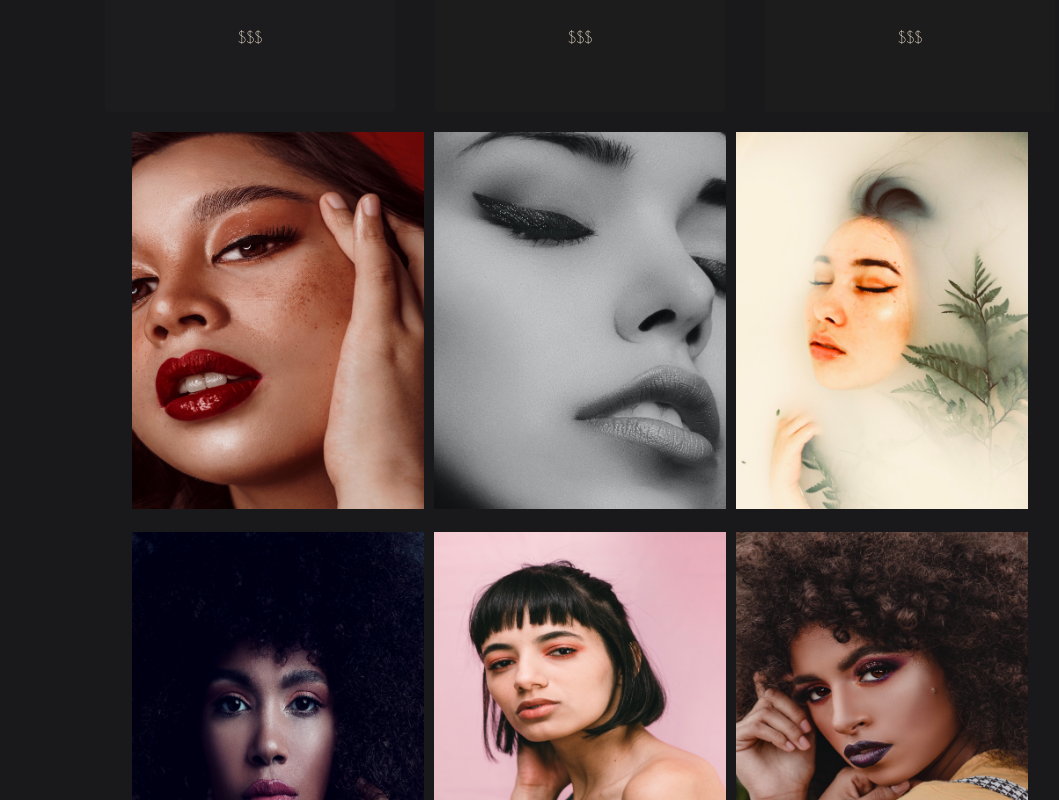
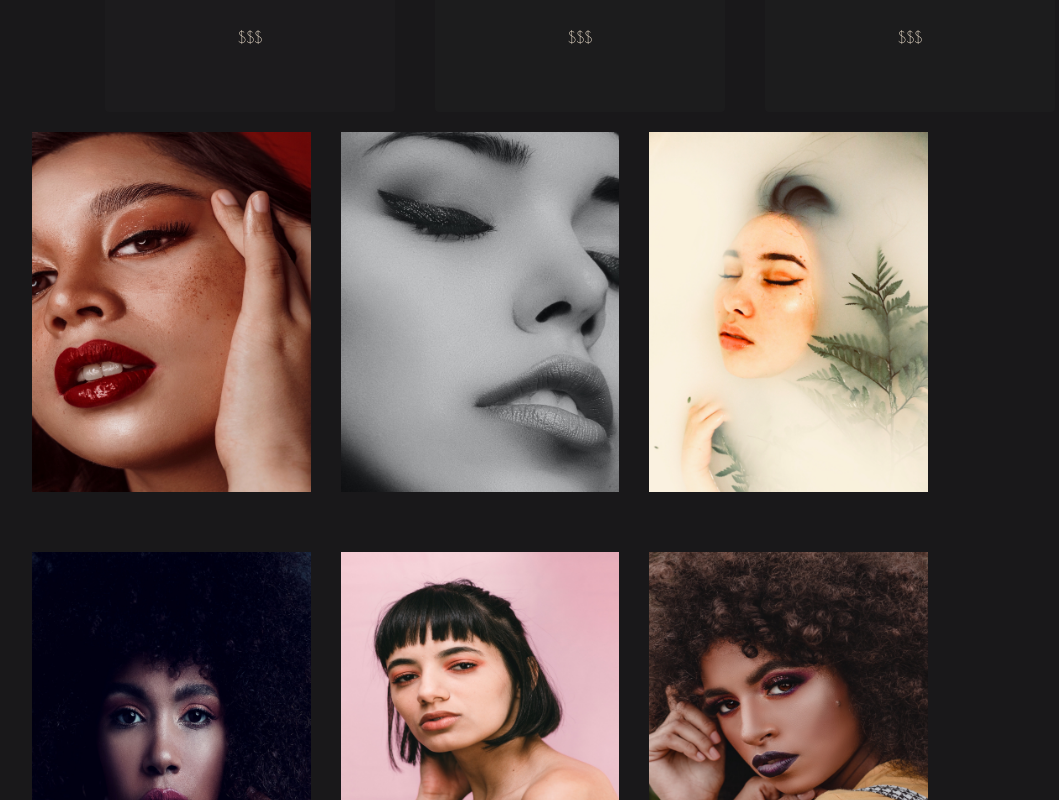
Before and after one commit to proiacm/glamlex, a React (Create React App) app: page / in a window 1280 px wide. Shown: the part 840-1640 px from the top of the page, without its empty margins (160-1219 px from the left). Built offline with nearby package versions, Linux system fonts and the light colour scheme; a web font is replaced by a local one.

Commit message:
Update Gallery.css

```diff
--- a/src/Gallery/Gallery.css
+++ b/src/Gallery/Gallery.css
@@ -1,6 +1,6 @@
 .gallery {
   display: grid;
-  grid-gap: 10px;
+  grid-gap: 30px;
   grid-template-columns: repeat(3, 1fr);
   grid-template-rows: 390px 325px 120px;
   margin: 0 auto 20px;
@@ -9,7 +9,6 @@
 
 .col-img {
   width: 100%;
-  padding-left: 100px;
   object-fit: cover;
 }
 
@@ -27,6 +26,6 @@
   .col-img {
     width: 100%;
     padding-left: 1px;
-    padding-top: 100px;
+    padding-top: 200px;
   }
 }
```
